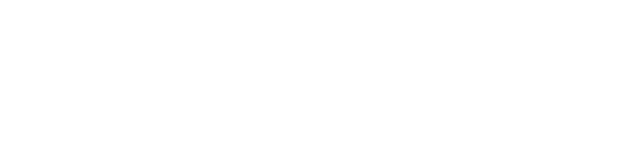
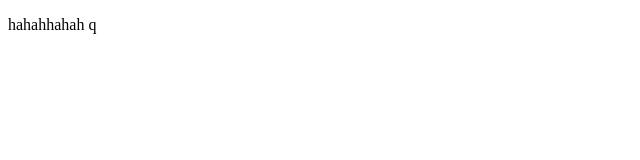
Before and after one commit to jayyeff/CPCoM, a plain HTML site: page index.html in a window 1280 px wide. Shown: the whole page, without its empty margins (0-640 px from the left). Drawn offline with Linux system fonts and the light colour scheme.

Commit message:
Added a new line for test
not needed

```diff
--- a/index.html
+++ b/index.html
@@ -7,6 +7,7 @@
 </head>
 
 <body>
+	<p> hahahhahah q</p>
 
 </body>
 
```
